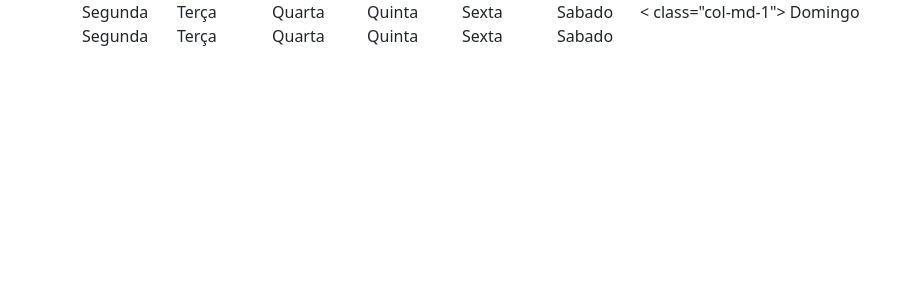
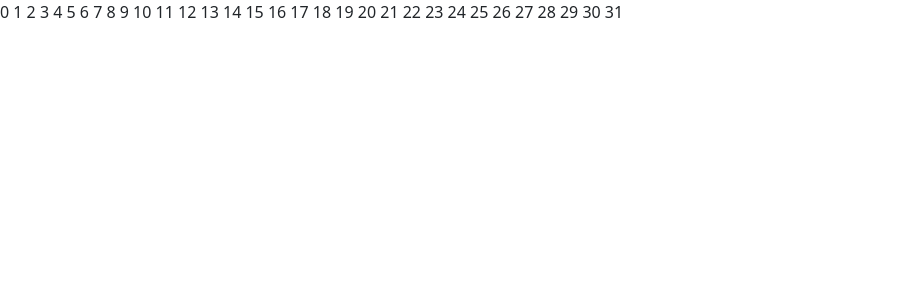
Before and after one commit to GRUPO014-PI-UNIVESP/DRP03PJI240S001G015, a PHP site: page /teste2.php in a window 1280 px wide. Shown: the top 300 px of the page, without its empty margins (0-922 px from the left). Run offline with PHP 8.4, Linux system fonts and the light colour scheme.

Commit message:
continuação code 30

```diff
--- a/app/teste2.php
+++ b/app/teste2.php
@@ -7,59 +7,14 @@
     <link href="https://cdn.jsdelivr.net/npm/bootstrap@5.3.3/dist/css/bootstrap.min.css" rel="stylesheet" integrity="sha384-QWTKZyjpPEjISv5WaRU9OFeRpok6YctnYmDr5pNlyT2bRjXh0JMhjY6hW+ALEwIH" crossorigin="anonymous">
   </head>
   <body>
-
+    <?php
+        for($i = 0; $i <= 31; $i++){
+            $arr[$i] = $i;
+        }
+        for($i = 0; $i <= 31; $i++){
+            echo $arr[$i] . ' ';
+        }
+    ?>
     <script src="https://cdn.jsdelivr.net/npm/bootstrap@5.3.3/dist/js/bootstrap.bundle.min.js" integrity="sha384-YvpcrYf0tY3lHB60NNkmXc5s9fDVZLESaAA55NDzOxhy9GkcIdslK1eN7N6jIeHz" crossorigin="anonymous"></script>
   </body>
 </html>
-<div class="main">
-    <div class="container">
-        <div class="row g-4">
-            <div class="col-md-1">
-                Segunda
-            </div>
-            <div class="col-md-1">
-                Terça
-            </div>
-            <div class="col-md-1">
-                Quarta
-            </div>
-            <div class="col-md-1">
-                Quinta
-            </div>
-            <div class="col-md-1">
-                Sexta
-            </div>
-            <div class="col-md-1">
-                Sabado
-            </div>
-            < class="col-md-1">
-                Domingo
-            </div>
-
-            <div class="row g-4">
-            <div class="col-md-1">
-                Segunda
-            </div>
-            <div class="col-md-1">
-                Terça
-            </div>
-            <div class="col-md-1">
-                Quarta
-            </div>
-            <div class="col-md-1">
-                Quinta
-            </div>
-            <div class="col-md-1">
-                Sexta
-            </div>
-            <div class="col-md-1">
-                Sabado
-            </div>
-            < class="col-md-1">
-                Domingo
-            </div>
-        </div>
-    </div>
-</div>
-</body>
-</html>
```
Also changed, not shown: app/30EntradaPedido.php (+60 -69 lines).
